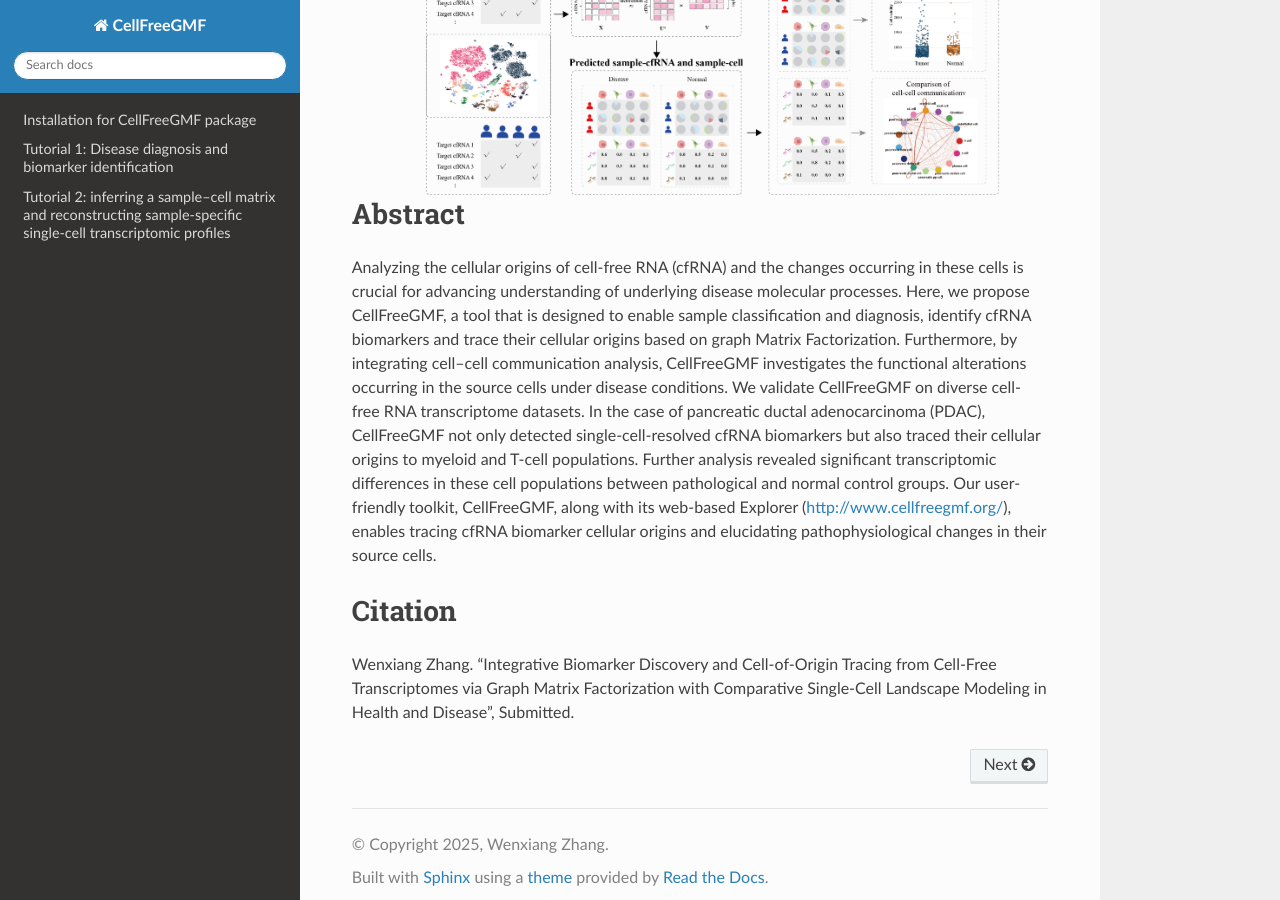
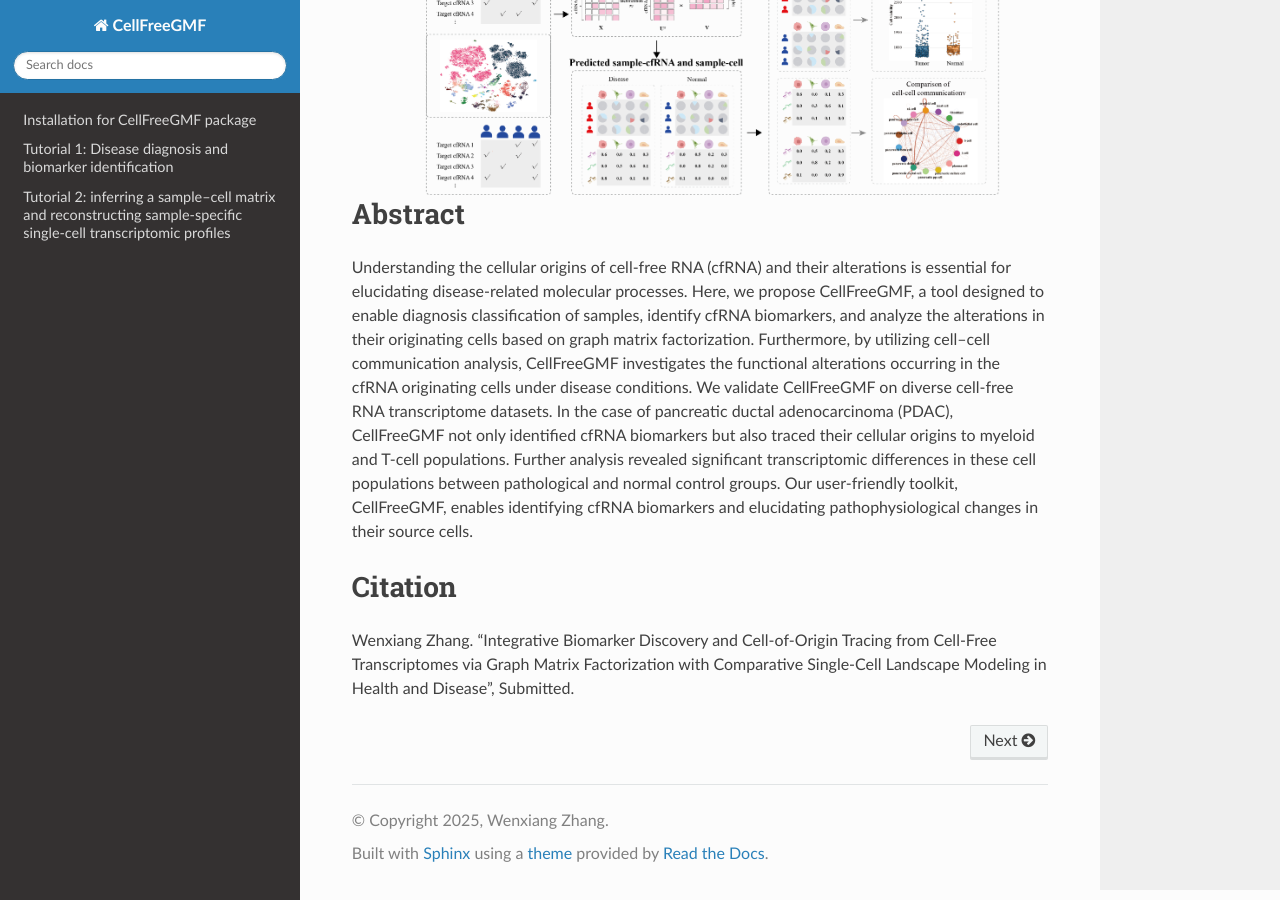
Before and after one commit to zwx94/CellFreeGMF_Tutorials, a Sphinx documentation site: the page built from source/index.rst, in a window 1280 px wide and 900 px high, scrolled down 1385 px. Built offline with Sphinx 7.4.7 and the Read the Docs theme 3.1.0, drawn with Linux system fonts in a browser that asks for light colours; pages that are not in the unit, such as notebooks, are missing from menus.

Commit message:
Update index.rst

```diff
--- a/source/index.rst
+++ b/source/index.rst
@@ -21,7 +21,7 @@ CellFreeGMF - identify cfRNA biomarkers, and trace cell types of origin of their
 
 Abstract
 ========
-Analyzing the cellular origins of cell-free RNA (cfRNA) and the changes occurring in these cells is crucial for advancing understanding of underlying disease molecular processes. Here, we propose CellFreeGMF, a tool that is designed to enable sample classification and diagnosis, identify cfRNA biomarkers and trace their cellular origins based on graph Matrix Factorization. Furthermore, by integrating cell–cell communication analysis, CellFreeGMF investigates the functional alterations occurring in the source cells under disease conditions. We validate CellFreeGMF on diverse cell-free RNA transcriptome datasets. In the case of pancreatic ductal adenocarcinoma (PDAC), CellFreeGMF not only detected single-cell-resolved cfRNA biomarkers but also traced their cellular origins to myeloid and T-cell populations. Further analysis revealed significant transcriptomic differences in these cell populations between pathological and normal control groups. Our user-friendly toolkit, CellFreeGMF, along with its web-based Explorer (http://www.cellfreegmf.org/), enables tracing cfRNA biomarker cellular origins and elucidating pathophysiological changes in their source cells.
+Understanding the cellular origins of cell-free RNA (cfRNA) and their alterations is essential for elucidating disease-related molecular processes. Here, we propose CellFreeGMF, a tool designed to enable diagnosis classification of samples, identify cfRNA biomarkers, and analyze the alterations in their originating cells based on graph matrix factorization. Furthermore, by utilizing cell–cell communication analysis, CellFreeGMF investigates the functional alterations occurring in the cfRNA originating cells under disease conditions. We validate CellFreeGMF on diverse cell-free RNA transcriptome datasets. In the case of pancreatic ductal adenocarcinoma (PDAC), CellFreeGMF not only identified cfRNA biomarkers but also traced their cellular origins to myeloid and T-cell populations. Further analysis revealed significant transcriptomic differences in these cell populations between pathological and normal control groups. Our user-friendly toolkit, CellFreeGMF, enables identifying cfRNA biomarkers and elucidating pathophysiological changes in their source cells.\
 
 Citation
 ========
```
